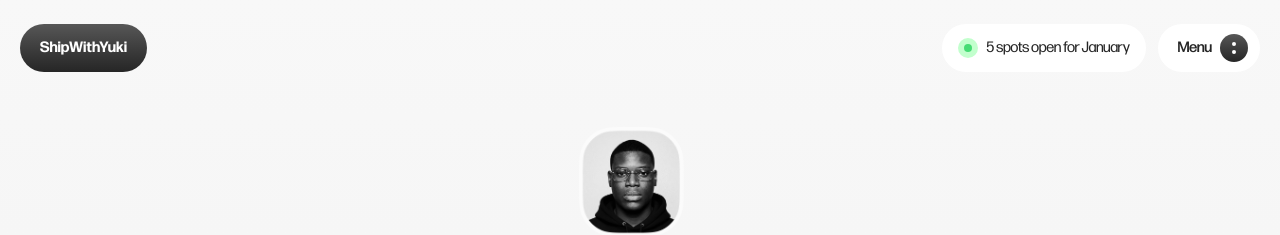
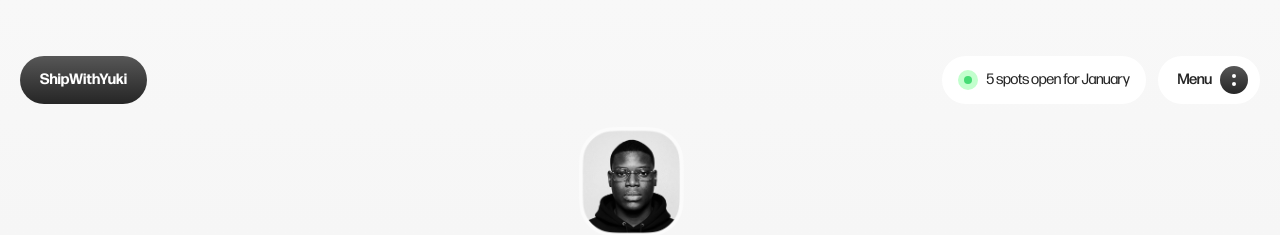
Before and after one commit to OnyekwereMichael/design_yuki, a React (Vite) app: page / in a window 1280 px wide. Shown: the top 235 px of the page. Built offline with nearby package versions, Linux system fonts and the light colour scheme.

Commit message:
feat: add Navbar and Hero components.

```diff
--- a/src/components/Hero/Hero.tsx
+++ b/src/components/Hero/Hero.tsx
@@ -3,7 +3,7 @@
 
 const Hero = () => {
   return (
-    <section className=" flex items-center justify-center pt-32 2xl:pt-[270px]">
+    <section className=" flex items-center justify-center pt-32 2xl:pt-[170px]">
       <div className=" mx-auto text-center flex flex-col items-center">
         {/* Profile Image */}
         <div className="2xl:mb-3">
--- a/src/components/Navbar/Navbar.tsx
+++ b/src/components/Navbar/Navbar.tsx
@@ -1,6 +1,6 @@
 const Navbar = () => {
   return (
-    <nav className="fixed top-0 left-0 right-0 z-50 py-6">
+    <nav className="fixed top-0 left-0 right-0 z-50 py-[56px]">
       <div className=" xl:max-w-[1240px] 2xl:max-w-[1628px] mx-auto  flex justify-between items-center">
         <a
           href="/"
```
